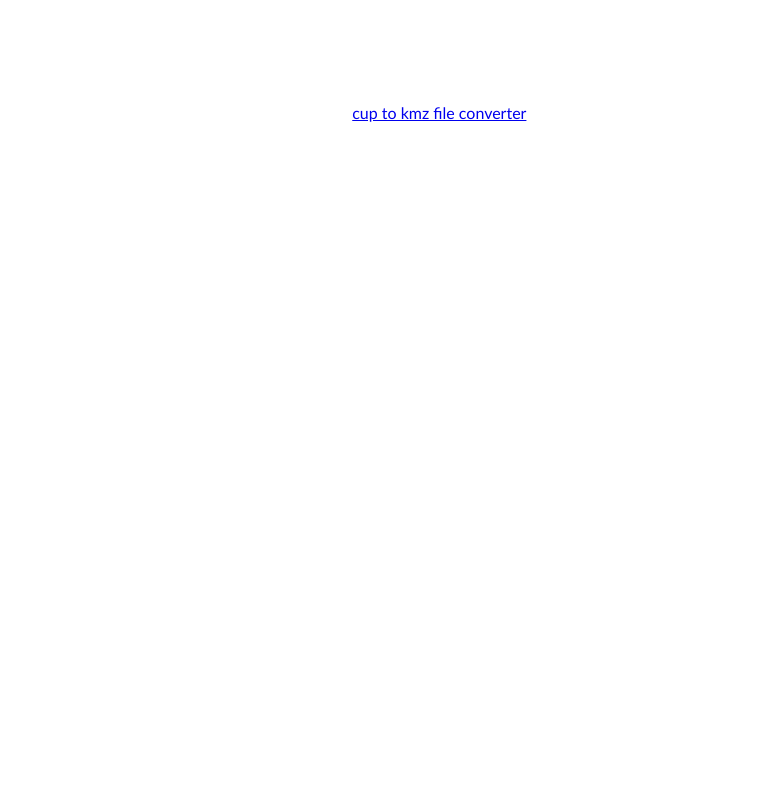
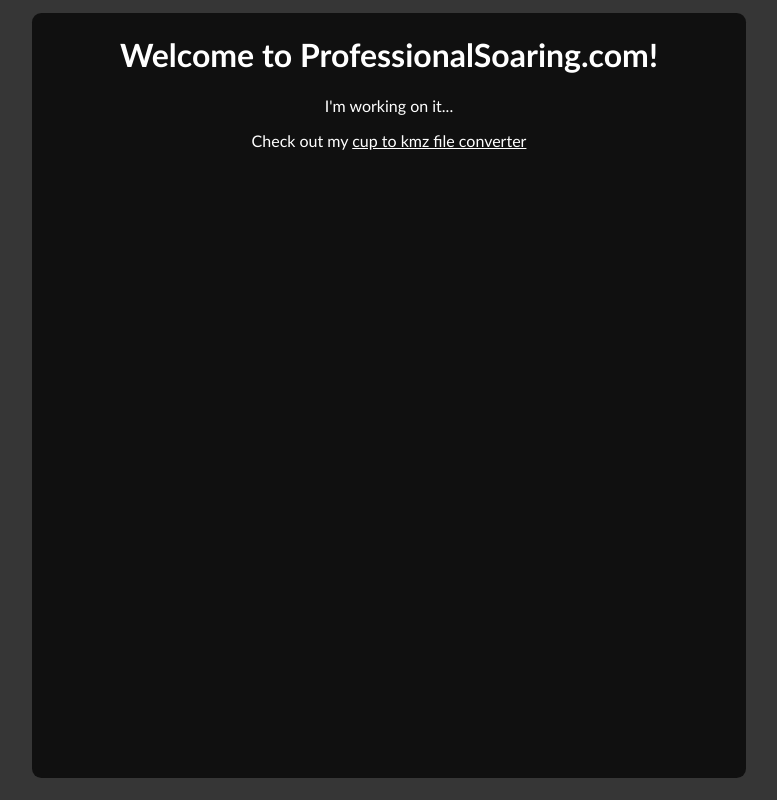
Before and after one commit to demccormack/professionalsoaring, a plain HTML site: page index.html in a window 1280 px wide. Shown: the whole page, without its empty margins (251-1028 px from the left). Drawn offline with Linux system fonts and the light colour scheme.

Commit message:
html/css for firefox/chrome

```diff
--- a/index.html
+++ b/index.html
@@ -4,8 +4,8 @@
     <link rel="stylesheet" href="stylesheet.css">
 </head>
 <body>
-    <h1>Welcome to ProfessionalSoaring.com!</h1>
     <div id="container" style="text-align: center">
+        <h1>Welcome to ProfessionalSoaring.com!</h1>
         <p>I'm working on it...</p>
         <p>Check out my <a href="cuptokmz">cup to kmz file converter</a></p>
     </div>
--- a/stylesheet.css
+++ b/stylesheet.css
@@ -2,15 +2,27 @@ html {
     color: white;
     font-family: 'Trebuchet MS', 'Lucida Sans Unicode', 'Lucida Grande', 'Lucida Sans', Arial, sans-serif;
     background-image: url("bg.jpg");
+    background-position: center 0px;
+    background-repeat: no-repeat;
+    background-color: rgb(54, 54, 54);
     background-size: cover;
-    background-position: center center;
+    background-attachment: fixed;
 }
+
+body {height: 92%;}
+#container {
+    max-width: 65ch;
+    margin: 13px auto 13px auto;
+    padding: 1px 6ch 3ch 6ch;
+    background-color: rgba(0, 0, 0, 0.7);
+    border-radius: 1ch;
+    min-height: 100%;
+}
+/* body, #container {min-height: calc(100% - 26px);} */
+
 
 h1, form {
     text-align: center;
 }
 
-#container {
-    max-width: 65ch;
-    margin: auto;
-}
+a {color: white;}
```
Also changed, not shown: cuptokmz/index.html (+1 -2 lines).
